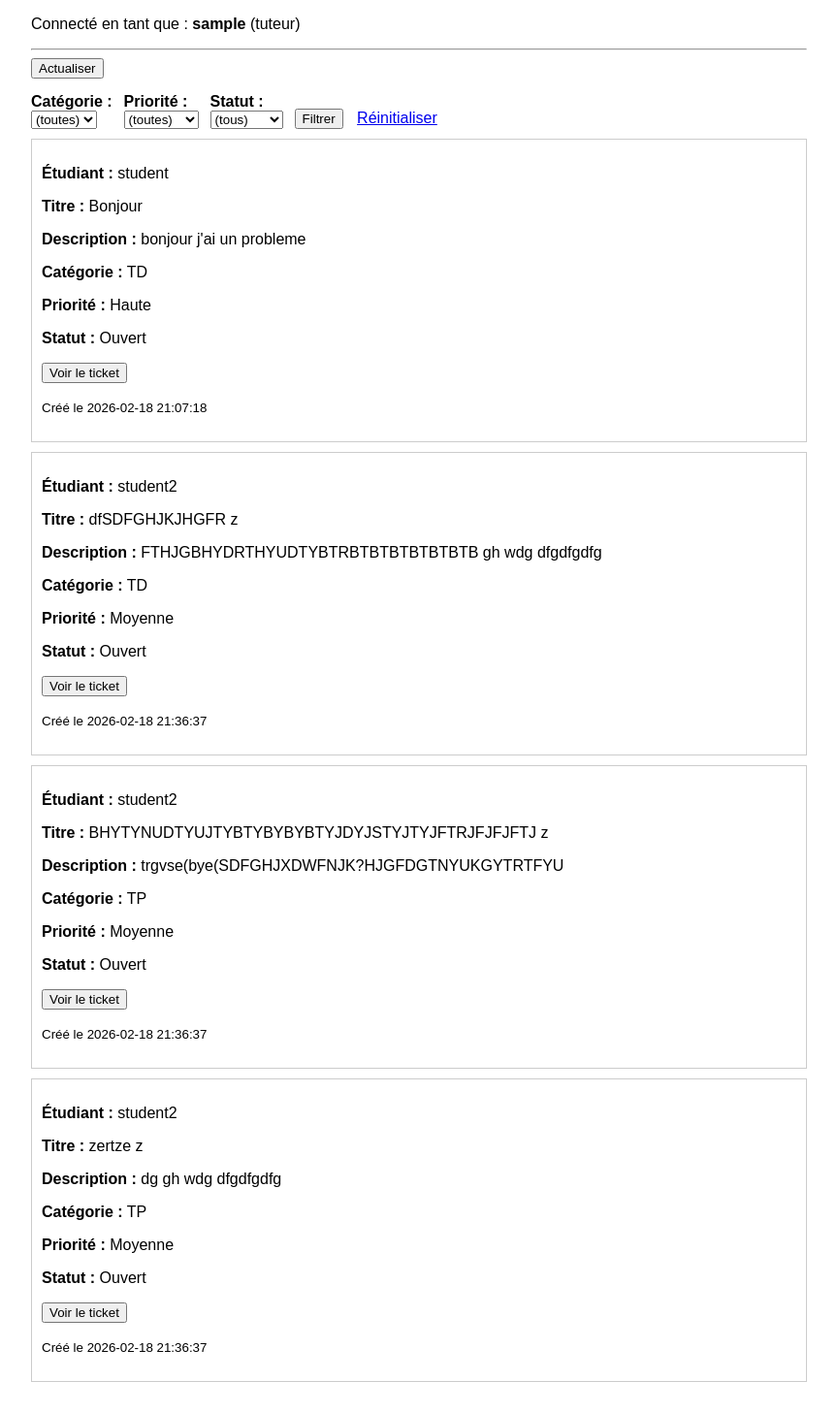
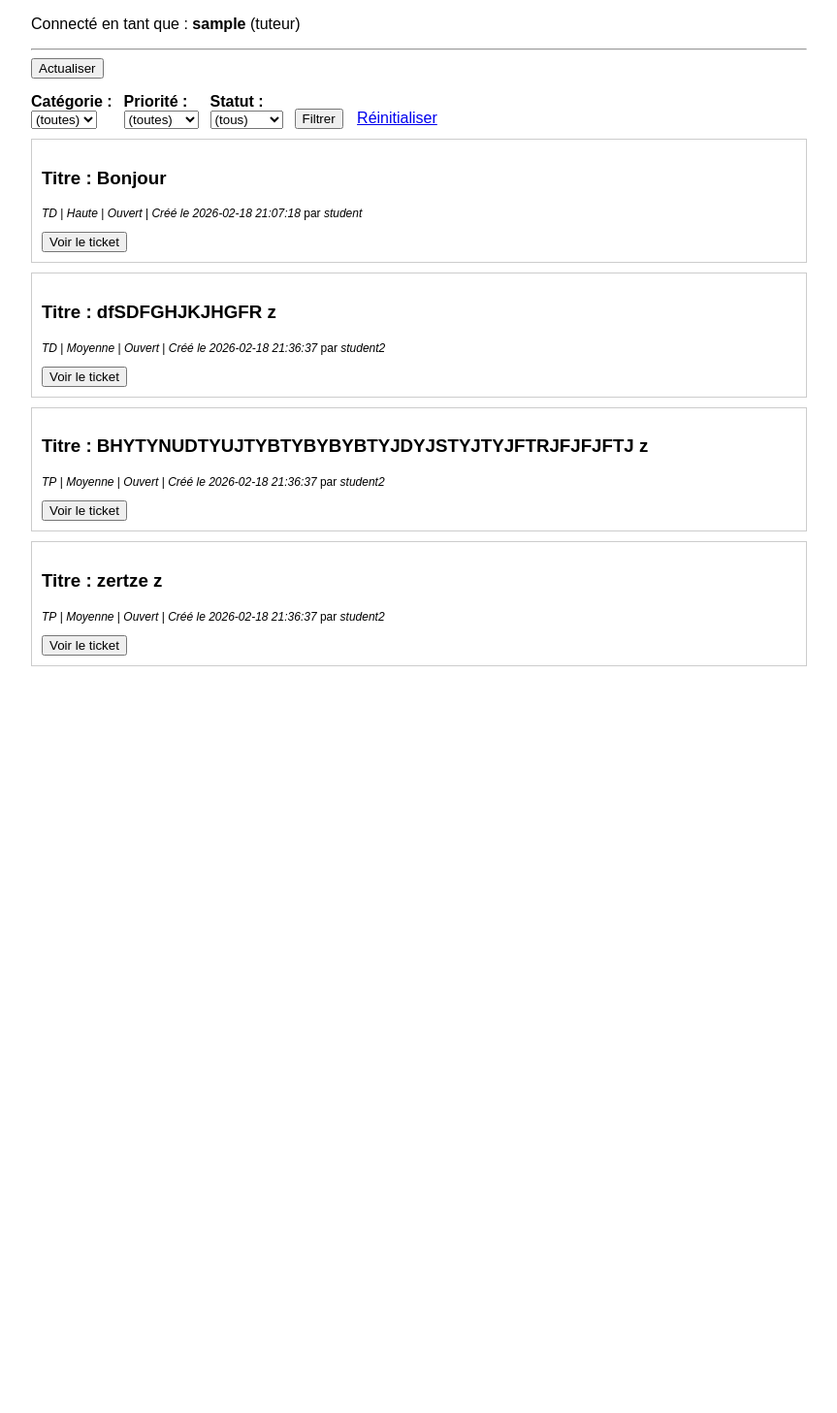
Before and after one commit to JereMP4/ProjetPhpHelpDesk, a PHP site: page /listeTickets.php in a window 1280 px wide. Shown: the part 112-1569 px from the top of the page at 97% size, without its empty margins (208-1071 px from the left). After the commit the page ends 799 px from the top, so only its background shows below. Run offline with PHP 8.4, Linux system fonts and the light colour scheme; the visitor is signed in with stand-in values (Sample User, id 1).

Commit message:
modification de l'affichage des tickets

```diff
--- a/listeTickets.php
+++ b/listeTickets.php
@@ -145,36 +145,32 @@ $filtreStatut    = $_GET['statut']    ?? '';
         $found = true;
         ?>
         <div class="ticket">
-            <?php if ($isTuteur): ?>
-                <p>
-                    <strong>Étudiant :</strong>
-                    <?= htmlspecialchars($t['author'], ENT_QUOTES | ENT_SUBSTITUTE); ?>
-                </p>
-            <?php endif; ?>
-
-            <p>
+            <h3>
                 <strong>Titre :</strong>
                 <?= htmlspecialchars($t['title'], ENT_QUOTES | ENT_SUBSTITUTE); ?>
+            </h3>
+
+
+
+<!--            <p>-->
+<!--                <strong>Description :</strong>-->
+<!--                --><?php //= nl2br(htmlspecialchars($t['description'], ENT_QUOTES | ENT_SUBSTITUTE)); ?>
+<!--            </p>-->
+
+            <p style="font-size: 75%;">
+                <em><?= htmlspecialchars($t['category'], ENT_QUOTES | ENT_SUBSTITUTE); ?></em> |
+                <em><?= htmlspecialchars($t['priority'], ENT_QUOTES | ENT_SUBSTITUTE); ?></em> |
+                <em><?= htmlspecialchars($t['status'], ENT_QUOTES | ENT_SUBSTITUTE); ?></em> |
+                <em>Créé le
+                    <?= htmlspecialchars($t['created_at'], ENT_QUOTES | ENT_SUBSTITUTE); ?></em>
+                <?php if ($isTuteur): ?>
+                    par <em><?= htmlspecialchars($t['author'], ENT_QUOTES | ENT_SUBSTITUTE); ?></em>
+        <?php endif; ?>
             </p>
-
-            <p>
-                <strong>Description :</strong>
-                <?= nl2br(htmlspecialchars($t['description'], ENT_QUOTES | ENT_SUBSTITUTE)); ?>
-            </p>
-
-            <p><strong>Catégorie :</strong>
-                <?= htmlspecialchars($t['category'], ENT_QUOTES | ENT_SUBSTITUTE); ?></p>
-            <p><strong>Priorité :</strong>
-                <?= htmlspecialchars($t['priority'], ENT_QUOTES | ENT_SUBSTITUTE); ?></p>
-            <p><strong>Statut :</strong>
-                <?= htmlspecialchars($t['status'], ENT_QUOTES | ENT_SUBSTITUTE); ?></p>
 
             <button onclick="window.location.href='afficheTicket.php?id=<?= urlencode($t['id']) ?>';">
                 Voir le ticket
             </button>
-
-            <p><small>Créé le
-                    <?= htmlspecialchars($t['created_at'], ENT_QUOTES | ENT_SUBSTITUTE); ?></small></p>
         </div>
         <?php
     }
```
Also changed, not shown: afficheTicket.php (renamed from afficheTIcket.php).
